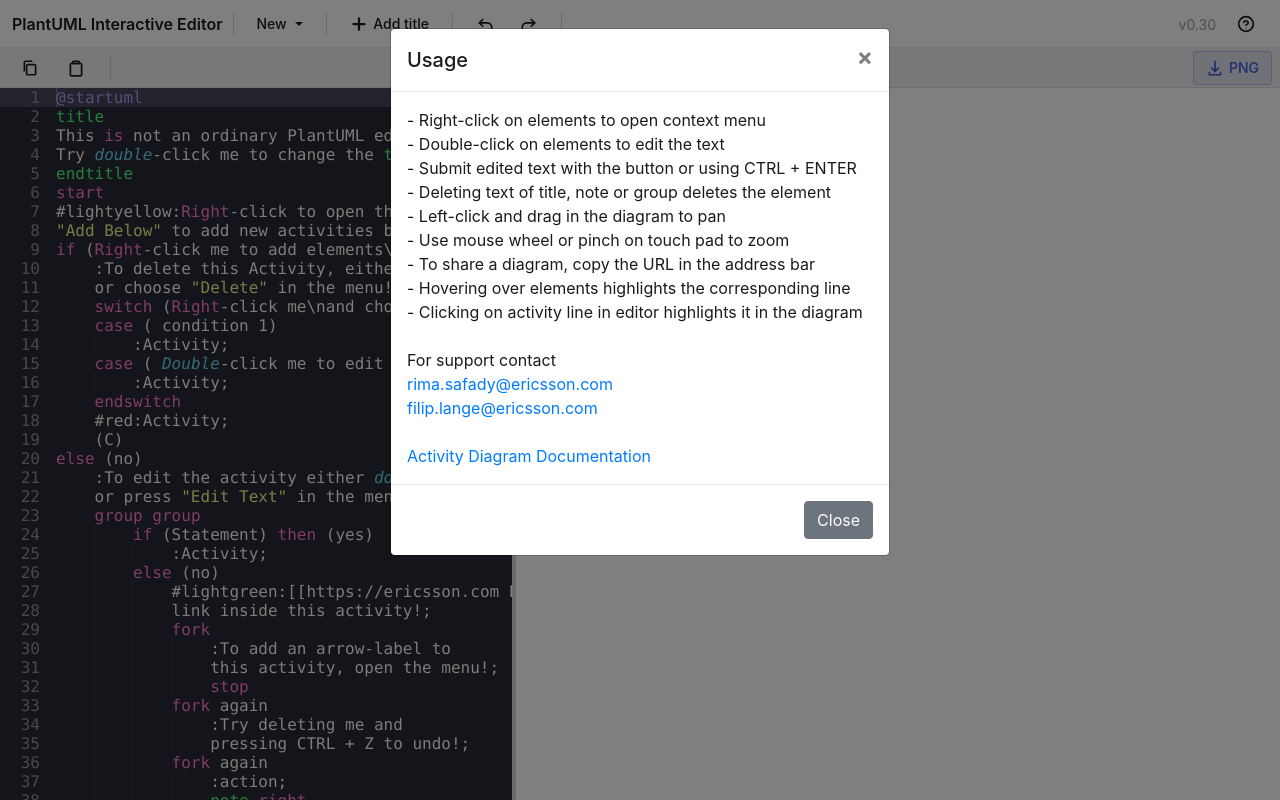
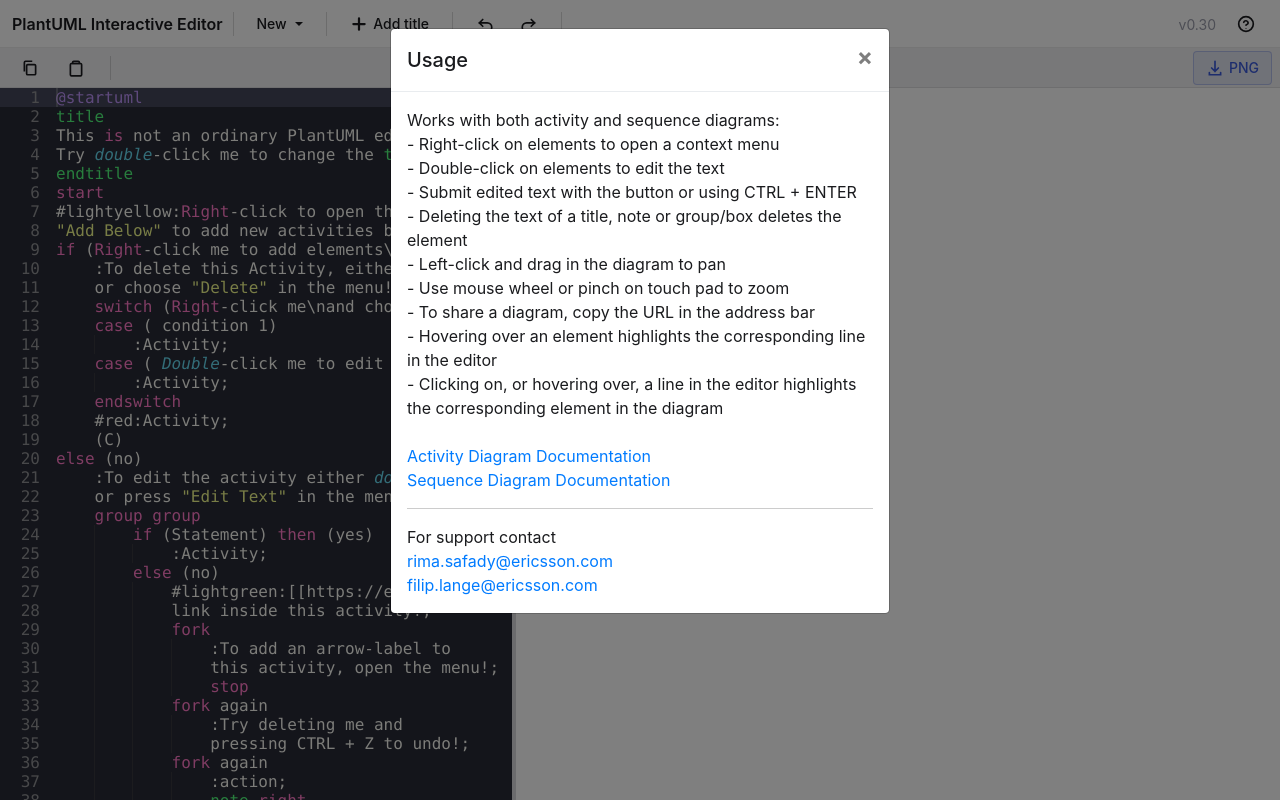
Before and after one commit to Ericsson/PlantUML-Interactive-Editor, a Flask app: page / in a window 1280 px wide, after a click that opens the changed part. Run offline with Flask 3, Linux system fonts and the light colour scheme; data that the repository does not hold is empty; some libraries are stand-ins or nearby versions.

Commit message:
Generalize Usage help modal for activity and sequence diagrams

```diff
--- a/src/plantuml_gui/templates/partials/activity_menus.html
+++ b/src/plantuml_gui/templates/partials/activity_menus.html
@@ -629,27 +629,27 @@ aria-hidden="true">
         </button>
       </div>
       <div class="modal-body">
-        - Right-click on elements to open context menu<br>
+        Works with both activity and sequence diagrams:<br>
+        - Right-click on elements to open a context menu<br>
         - Double-click on elements to edit the text<br>
         - Submit edited text with the button or using CTRL + ENTER<br>
-        - Deleting text of title, note or group deletes the element<br>
+        - Deleting the text of a title, note or group/box deletes the element<br>
         - Left-click and drag in the diagram to pan<br>
         - Use mouse wheel or pinch on touch pad to zoom<br>
         - To share a diagram, copy the URL in the address bar<br>
-        - Hovering over elements highlights the corresponding line<br>
-        - Clicking on activity line in editor highlights it in the diagram<br>
+        - Hovering over an element highlights the corresponding line in the editor<br>
+        - Clicking on, or hovering over, a line in the editor highlights the corresponding element in the diagram<br>
 
         <br>
+        <a href="https://plantuml.com/activity-diagram-beta" target="_blank">Activity Diagram Documentation</a><br>
+        <a href="https://plantuml.com/sequence-diagram" target="_blank">Sequence Diagram Documentation</a>
+
+        <hr style="border-top: 1px solid #ccc;">
+
         For support contact <br>
         <a href="mailto:rima.safady@ericsson.com"> rima.safady@ericsson.com </a> <br>
         <a href="mailto:filip.lange@ericsson.com"> filip.lange@ericsson.com </a>
-        <br>
-        <br>
-        <a href="https://plantuml.com/activity-diagram-beta" target="_blank" >Activity Diagram Documentation</a>
 
-      </div>
-      <div class="modal-footer">
-        <button type="button" class="btn btn-secondary" data-dismiss="modal">Close</button>
       </div>
     </div>
   </div>
```
Also changed, not shown: CHANGELOG.md.
